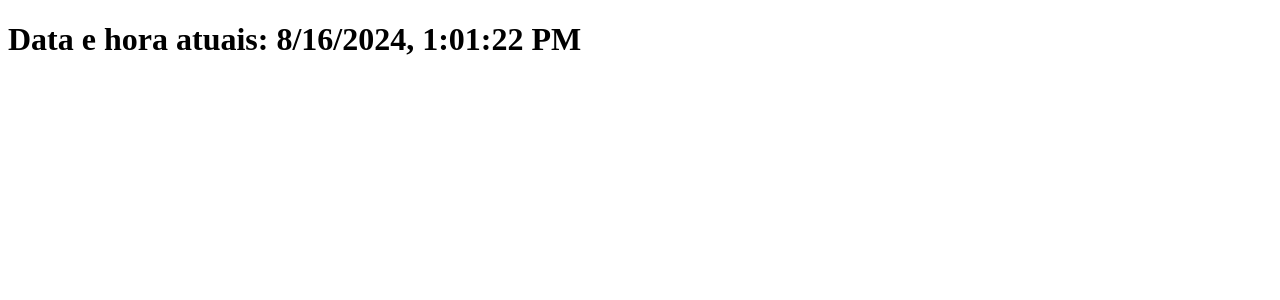
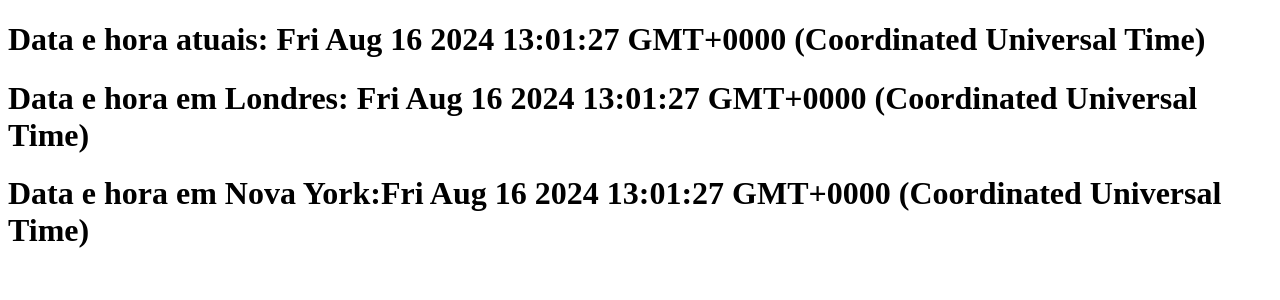
Before and after one commit to RenatoFernandoSilvaGoncalves/aulareact01, a React (Create React App) app: page / in a window 1280 px wide. Shown: the top 300 px of the page. Built offline with nearby package versions, Linux system fonts and the light colour scheme.

Commit message:
Ciclo de vida: estado do componente

```diff
--- a/src/App.js
+++ b/src/App.js
@@ -3,8 +3,9 @@ import Data from "./meusComponentes/Data";
 function App() {
   return (
     <div className="App">
-        <Data texto="Data e hora atuais: "/>
-
+        <Data texto="Data e hora atuais: " timeZone="-3.00"/>
+        <Data texto="Data e hora em Londres: " timeZone="1.00"/>
+        <Data texto="Data e hora em Nova York:" timeZone="-4.00"/>
     </div>
   );
 }
--- a/src/meusComponentes/Data.js
+++ b/src/meusComponentes/Data.js
@@ -5,22 +5,42 @@ export default class Data extends Component{
     constructor(props){
         super(); //executa o construtor do pai
         this.props = props;
-        this.dataAtual = new Date().toLocaleString();
+        this.state = {
+                        dataAtual : new Date().toLocaleString()
+                     }
+    }
+
+    pegaDataDe(timeZone){
+        const dataAtual = new Date();
+        let timeZoneFromDB = parseInt(timeZone);
+        let diferencaTempo = timeZoneFromDB * 60 + dataAtual.getTimezoneOffset();
+        let milisecundos = parseInt(dataAtual.getTime() + diferencaTempo * 60 * 1000)
+        console.log(milisecundos)
+        return Date(milisecundos);
     }
 
     //fase de montagem
     componentDidMount(){
         console.log("O componente foi montado.");
-        this.dataAtual= new Date().toLocaleString();
+        //Não é permitido atualizar o estado do componente de forma direta
+        //this.state =  ...
+        this.setState({
+           dataAtual: new Date().toLocaleString()
+        });
     }
 
     componentDidUpdate(){
         console.log("O componente foi atualizado");
+        setTimeout(()=>{
+        this.setState({
+                dataAtual: this.pegaDataDe(this.props.timeZone).toLocaleString()
+        });
+        },1000);
     }
     //sobrescrita de método
     render(){
         return (
-            <h1>{ this.props.texto || ""}{this.dataAtual}</h1>
+            <h1>{ this.props.texto || ""}{this.state.dataAtual}</h1>
         )
     }
 }
```
